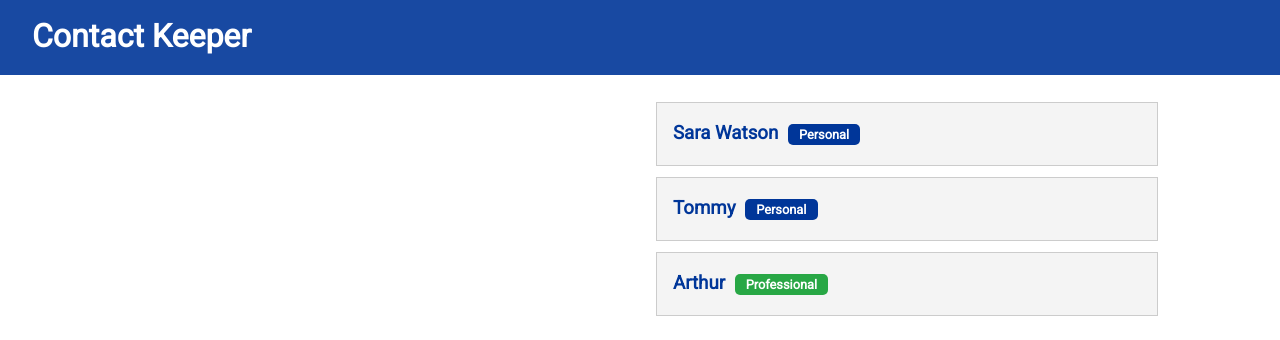
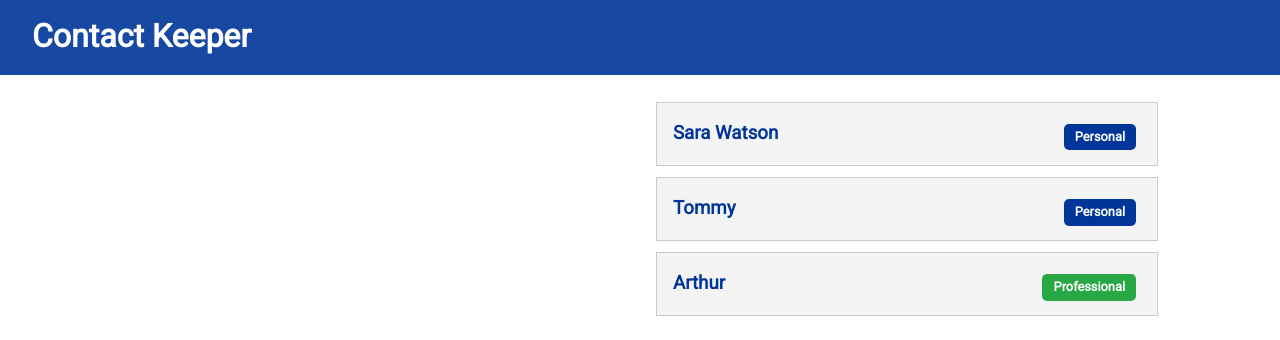
Before and after one commit to arsala1995/contact-keeper, a React (Create React App) app in the folder client/: page / in a window 1280 px wide. Shown: the top 340 px of the page. Built offline with nearby package versions, Linux system fonts and the light colour scheme.

Commit message:
adding style to span

```diff
--- a/client/src/components/contacts/ContactItem.js
+++ b/client/src/components/contacts/ContactItem.js
@@ -7,7 +7,8 @@
   return (
     <div className="card bg-light">
       <h3 className="text-primary text-left">
-        {name}{' '} <span className={'badge ' + (type === 'professional' ? 'badge-success' : 'badge-primary')}>
+        {name}{' '}
+        <span style={{ float: 'right' }} className={'badge ' + (type === 'professional' ? 'badge-success' : 'badge-primary')}>
 
           {/* making only first letter to upper case then adding back the other letters in normal way */}
           {type.charAt(0).toUpperCase() + type.slice(1)}
```
